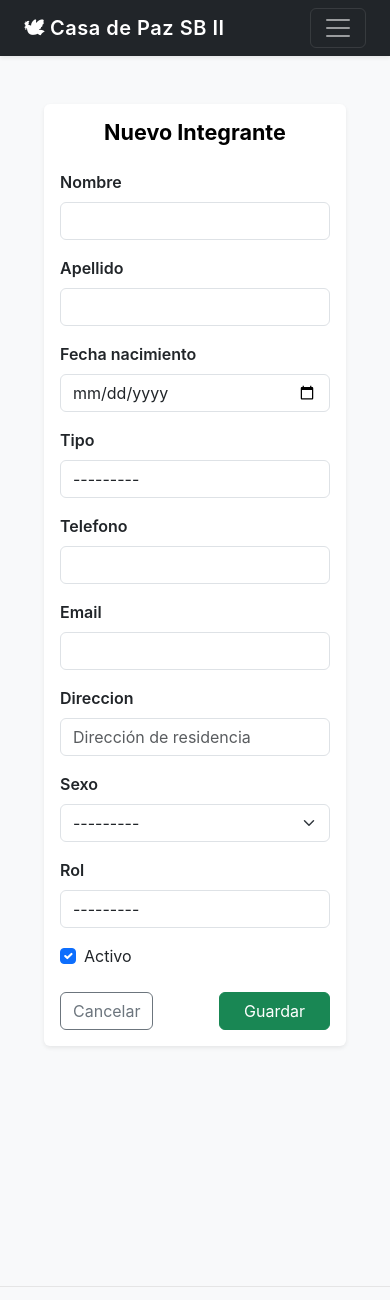
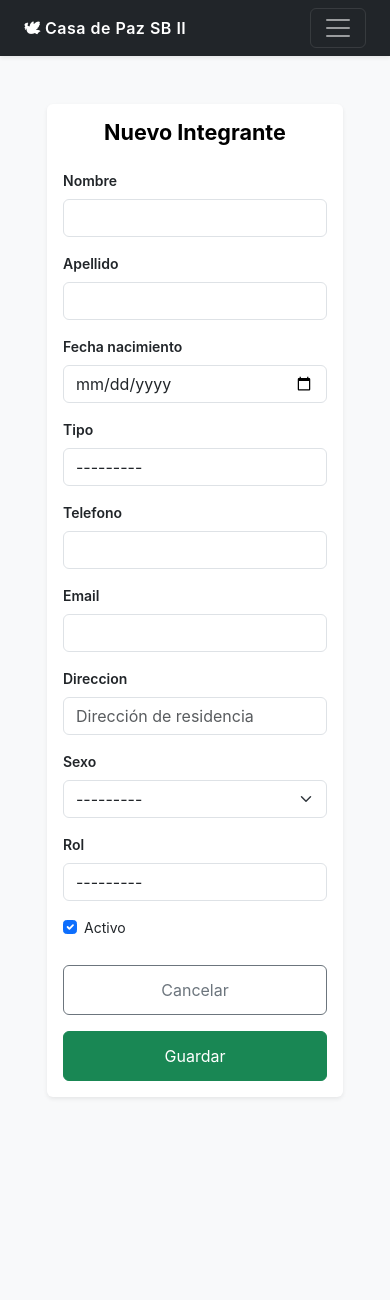
Before and after one commit to SebastianZutrep/asistencia-casa-de-paz, a Django app: page /integrantes/nuevo/ in a window 390 px wide. Shown: the top 1300 px of the page. Run offline with Django 4.2, Linux system fonts and the light colour scheme; a user stored in the database is signed in; some libraries are stand-ins or nearby versions.

Commit message:
Make entire app responsive: Add viewport meta tag, responsive CSS, and fix form layouts

```diff
--- a/asistencia/static/asistencia/css/styles.css
+++ b/asistencia/static/asistencia/css/styles.css
@@ -151,7 +151,10 @@
 
 .login-wrapper {
     min-height: 100vh;
-    width: 50px;
+    display: flex;
+    justify-content: center;
+    align-items: center;
+    padding: 1rem;
 }
 
 /* Card del login */
@@ -309,3 +312,178 @@
 .profile-photo:hover {
     transform: scale(1.05);
 }
+
+/* ================= RESPONSIVE DESIGN ================= */
+
+/* Tablets y móviles grandes */
+@media (max-width: 768px) {
+    .form-card {
+        padding: 2rem 1.5rem;
+        margin: 1rem;
+        max-width: none;
+        border-radius: 12px;
+    }
+
+    .field-group input,
+    .field-group select {
+        padding: 12px 10px;
+        font-size: 16px; /* Previene zoom en iOS */
+    }
+
+    .field-group label {
+        font-size: 0.85rem;
+    }
+
+    .profile-photo {
+        width: 120px;
+        height: 120px;
+    }
+
+    .navbar-brand {
+        font-size: 1.1rem;
+    }
+
+    /* Tablas responsive */
+    .table-responsive {
+        font-size: 0.9rem;
+    }
+
+    .table-responsive th,
+    .table-responsive td {
+        padding: 0.5rem;
+        white-space: nowrap;
+    }
+
+    /* Botones en formularios */
+    .d-flex.justify-content-between {
+        flex-direction: column;
+        gap: 1rem;
+    }
+
+    .d-flex.justify-content-between .btn {
+        width: 100%;
+    }
+}
+
+/* Móviles pequeños */
+@media (max-width: 576px) {
+    body {
+        font-size: 14px;
+    }
+
+    .form-card {
+        padding: 1.5rem 1rem;
+        margin: 0.5rem;
+    }
+
+    .form-title {
+        font-size: 1.5rem;
+        margin-bottom: 1.5rem;
+    }
+
+    .field-group {
+        margin-bottom: 1.5rem;
+    }
+
+    .field-group input,
+    .field-group select {
+        padding: 10px 8px;
+    }
+
+    .profile-photo {
+        width: 100px;
+        height: 100px;
+        border-width: 3px;
+    }
+
+    .navbar-brand {
+        font-size: 1rem;
+    }
+
+    /* Cards en dashboard */
+    .card {
+        margin-bottom: 1rem;
+    }
+
+    .card-body {
+        padding: 1rem;
+    }
+
+    /* Tablas muy pequeñas */
+    .table-responsive {
+        font-size: 0.8rem;
+    }
+
+    /* Modales */
+    .modal-dialog {
+        margin: 0.5rem;
+    }
+
+    .modal-content {
+        border-radius: 8px;
+    }
+}
+
+/* Ajustes generales para mejor UX móvil */
+@media (max-width: 768px) {
+    /* Evitar zoom en inputs en iOS */
+    input[type="text"],
+    input[type="email"],
+    input[type="password"],
+    input[type="number"],
+    input[type="date"],
+    select,
+    textarea {
+        font-size: 16px !important;
+    }
+
+    /* Mejorar touch targets */
+    .btn {
+        min-height: 44px;
+        padding: 0.75rem 1rem;
+    }
+
+    /* Espaciado mejorado */
+    .container {
+        padding-left: 15px;
+        padding-right: 15px;
+    }
+
+    /* Navbar mejorada para móvil */
+    .navbar-collapse {
+        border-top: 1px solid rgba(255, 255, 255, 0.1);
+        margin-top: 1rem;
+        padding-top: 1rem;
+    }
+
+    /* Navbar mejorada para móvil */
+    .navbar-collapse {
+        border-top: 1px solid rgba(255, 255, 255, 0.1);
+        margin-top: 1rem;
+        padding-top: 1rem;
+    }
+
+    .navbar-nav .nav-link {
+        padding: 0.5rem 0;
+    }
+
+    /* Mejorar espaciado en contenedores */
+    .container {
+        padding-left: 15px;
+        padding-right: 15px;
+    }
+
+    /* Ajustes para títulos */
+    h1, h2, h3, h4, h5, h6 {
+        word-wrap: break-word;
+    }
+
+    /* Mejorar botones en filas */
+    .btn-group {
+        flex-wrap: wrap;
+    }
+
+    .btn-group .btn {
+        margin-bottom: 0.25rem;
+    }
+}
--- a/asistencia/templates/asistencia/base.html
+++ b/asistencia/templates/asistencia/base.html
@@ -4,6 +4,7 @@
 
 <head>
   <meta charset="utf-8">
+  <meta name="viewport" content="width=device-width, initial-scale=1, shrink-to-fit=no">
   <title>Asistencia | Casa de Paz</title>
 
   <!-- Bootstrap -->
--- a/asistencia/templates/asistencia/integrante_form.html
+++ b/asistencia/templates/asistencia/integrante_form.html
@@ -1,9 +1,11 @@
 {% extends 'asistencia/base.html' %}
 
 {% block content %}
-<div class="container mt-4" style="max-width: 650px;">
-    <div class="card shadow-sm border-0">
-        <div class="card-body">
+<div class="container mt-4">
+    <div class="row justify-content-center">
+        <div class="col-lg-8 col-xl-6">
+            <div class="card shadow-sm border-0">
+                <div class="card-body">
             <h4 class="fw-bold mb-4 text-center title-text">
                 {% if object %}Editar{% else %}Nuevo{% endif %} Integrante
             </h4>
@@ -46,4 +48,5 @@
         </div>
     </div>
 </div>
+</div>
 {% endblock %}
```
